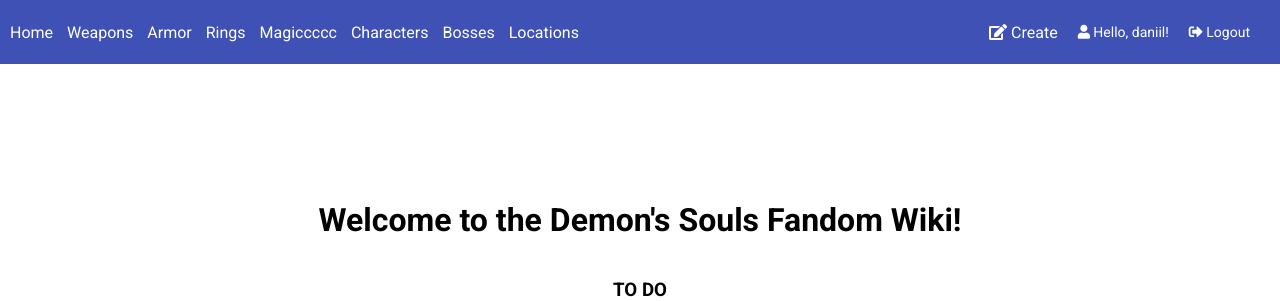
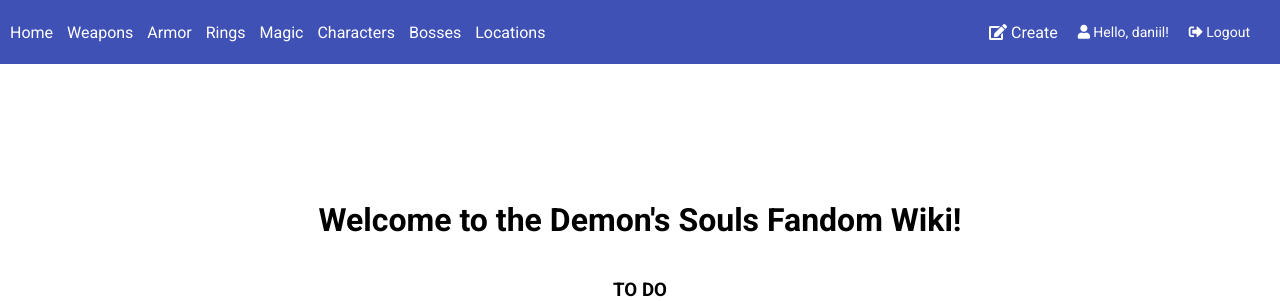
Before and after one commit to dstish/demonwiki, a Django app: page / in a window 1280 px wide. Shown: the top 301 px of the page. Run offline with Django 4.2, Linux system fonts and the light colour scheme; a user stored in the database is signed in; parts of the project's set-up code (start-up, migrations or seed data) failed here and were passed over.

Commit message:
Some fix changes

```diff
--- a/demon_souls/apps.py
+++ b/demon_souls/apps.py
@@ -4,6 +4,3 @@ from django.apps import AppConfig
 class DemonSoulsConfig(AppConfig):
     default_auto_field = 'django.db.models.BigAutoField'
     name = 'demon_souls'
-
-    def ready(self):
-        import demon_souls.signals
--- a/demon_souls/item_models.py
+++ b/demon_souls/item_models.py
@@ -1,6 +1,5 @@
 from django.contrib.auth import get_user_model
 from django.db import models
-from .models import CustomUser
 
 
 class Item(models.Model):
--- a/templates/home.html
+++ b/templates/home.html
@@ -16,7 +16,7 @@
             <li><a href="{% url 'weapon_category' %}">Weapons</a></li>
             <li><a href="{% url 'armor_category' %}">Armor</a></li>
             <li><a href="{% url 'ring_category' %}">Rings</a></li>
-            <li><a href="{% url 'magic_category' %}">Magiccccc</a></li>
+            <li><a href="{% url 'magic_category' %}">Magic</a></li>
             <li><a href="{% url 'character_category' %}">Characters</a></li>
             <li><a href="{% url 'boss_category' %}">Bosses</a></li>
             <li><a href="{% url 'location_category' %}">Locations</a></li>
```
Also changed, not shown: db.sqlite3, items/images/Demonbrandt.webp (deleted).
